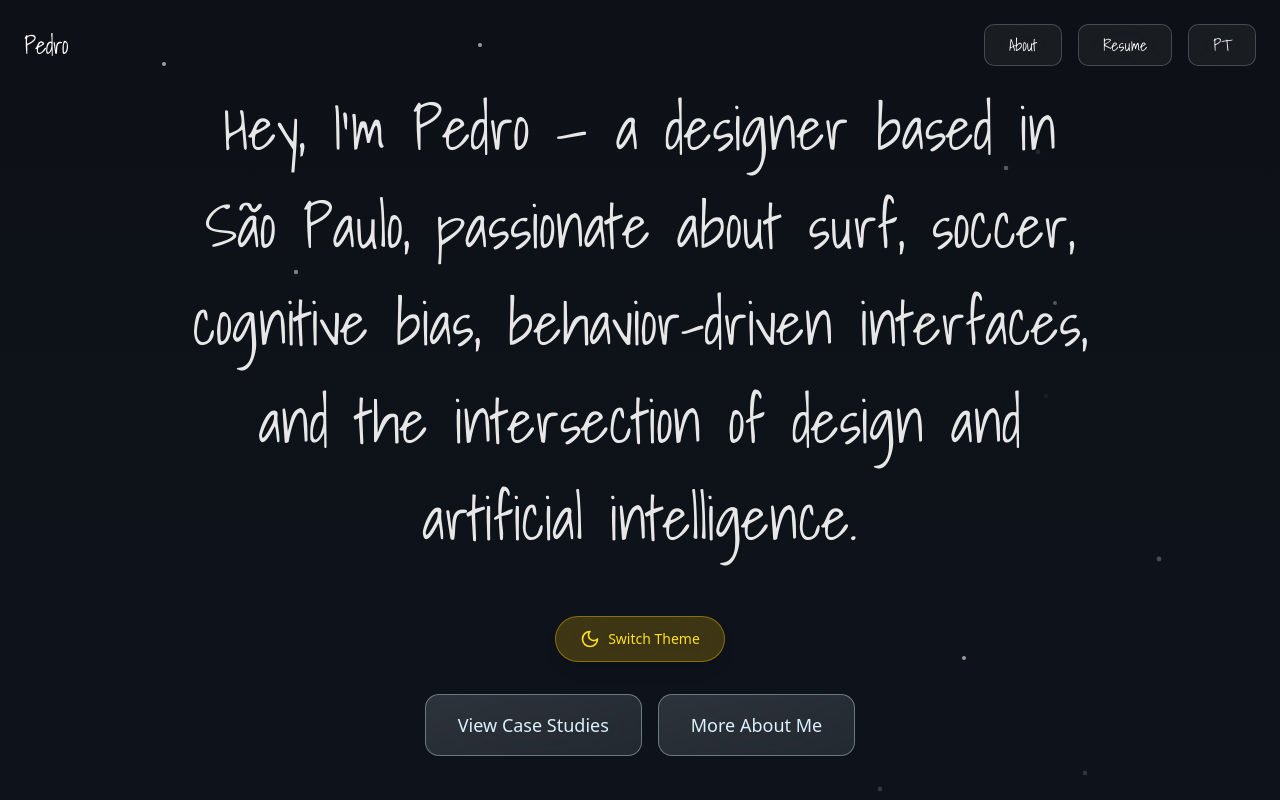
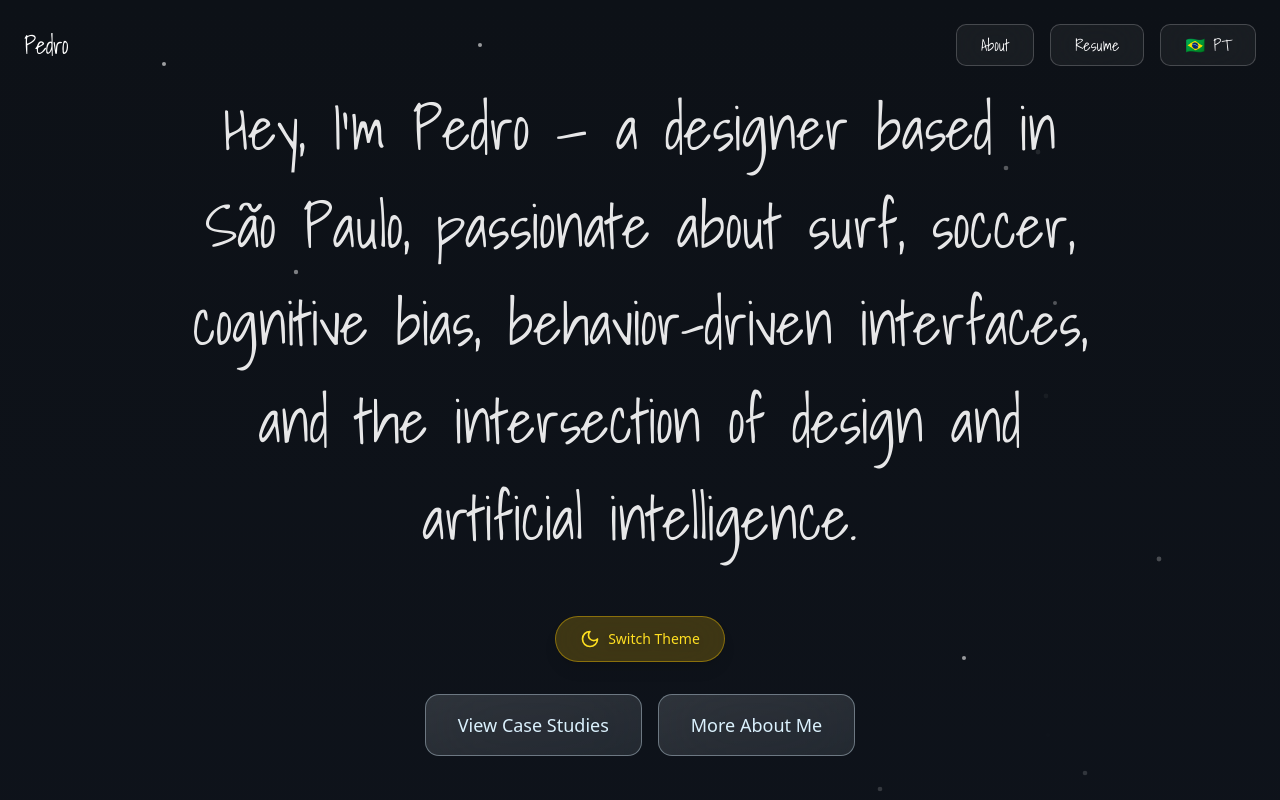
Before and after one commit to pbfreitinhas-cpu/Portofolio, a React (Vite) app: page / in a window 1280 px wide. Shown: the top 800 px of the page. Built offline with nearby package versions, Linux system fonts and the light colour scheme; a web font is replaced by a local one.

Commit message:
Update case study

```diff
--- a/src/components/Header.tsx
+++ b/src/components/Header.tsx
@@ -58,13 +58,23 @@ export function Header({ theme = 'night' }: HeaderProps) {
           </a>
           <button
             onClick={toggleLanguage}
-            className={`px-6 py-2 rounded-lg backdrop-blur-xl border transition-all duration-300 ${
+            className={`px-6 py-2 rounded-lg backdrop-blur-xl border transition-all duration-300 flex items-center gap-2 ${
               theme === 'night'
                 ? 'bg-white/5 border-white/20 text-white hover:bg-white/10 hover:border-[#DBF1FD]/30'
                 : 'bg-white/60 border-gray-300/40 text-gray-800 hover:bg-white/80 hover:border-blue-500/30'
             }`}
           >
-            {i18n.language === 'en' ? 'PT' : 'EN'}
+            {i18n.language === 'en' ? (
+              <>
+                <span>🇧🇷</span>
+                <span>PT</span>
+              </>
+            ) : (
+              <>
+                <span>🇺🇸</span>
+                <span>EN</span>
+              </>
+            )}
           </button>
         </div>
       </div>
```
